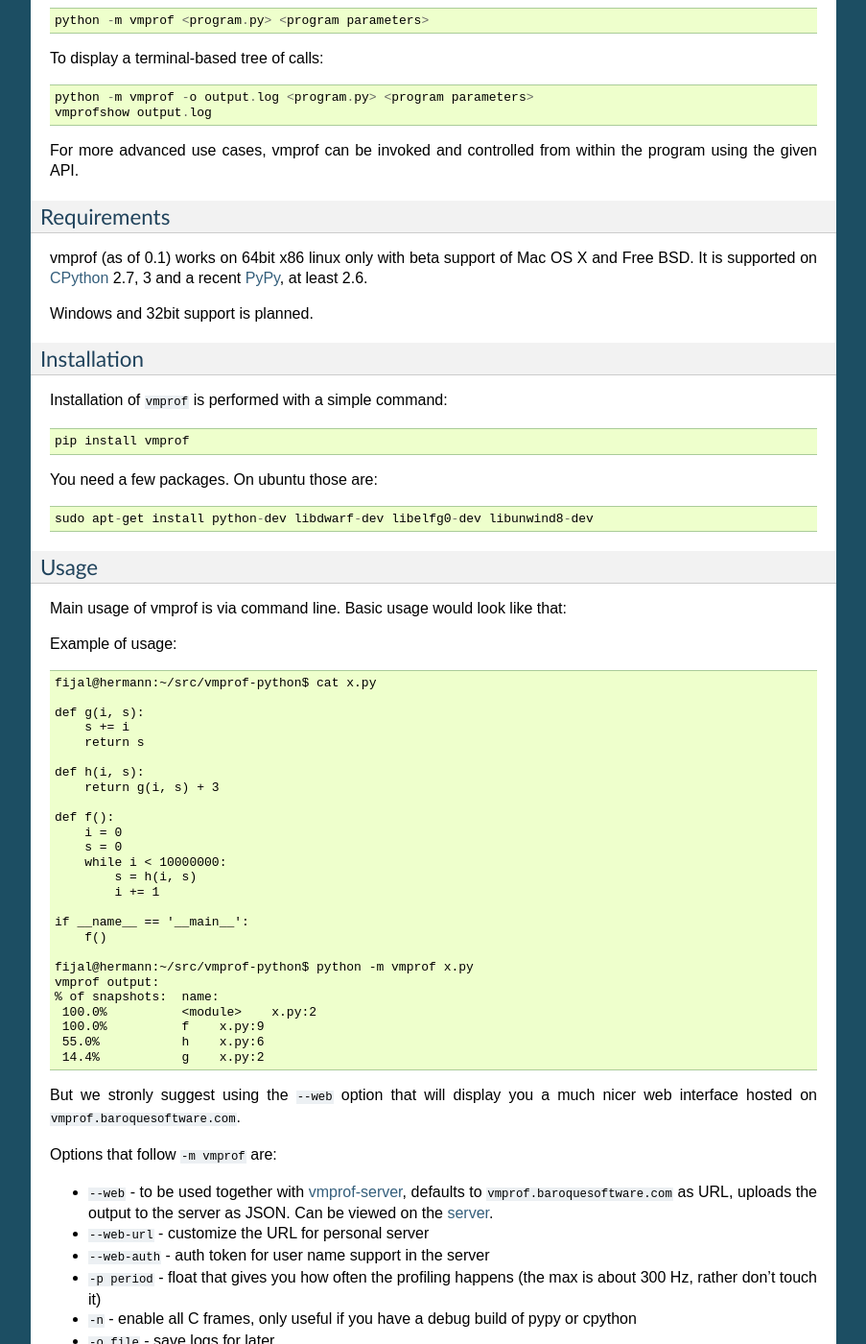
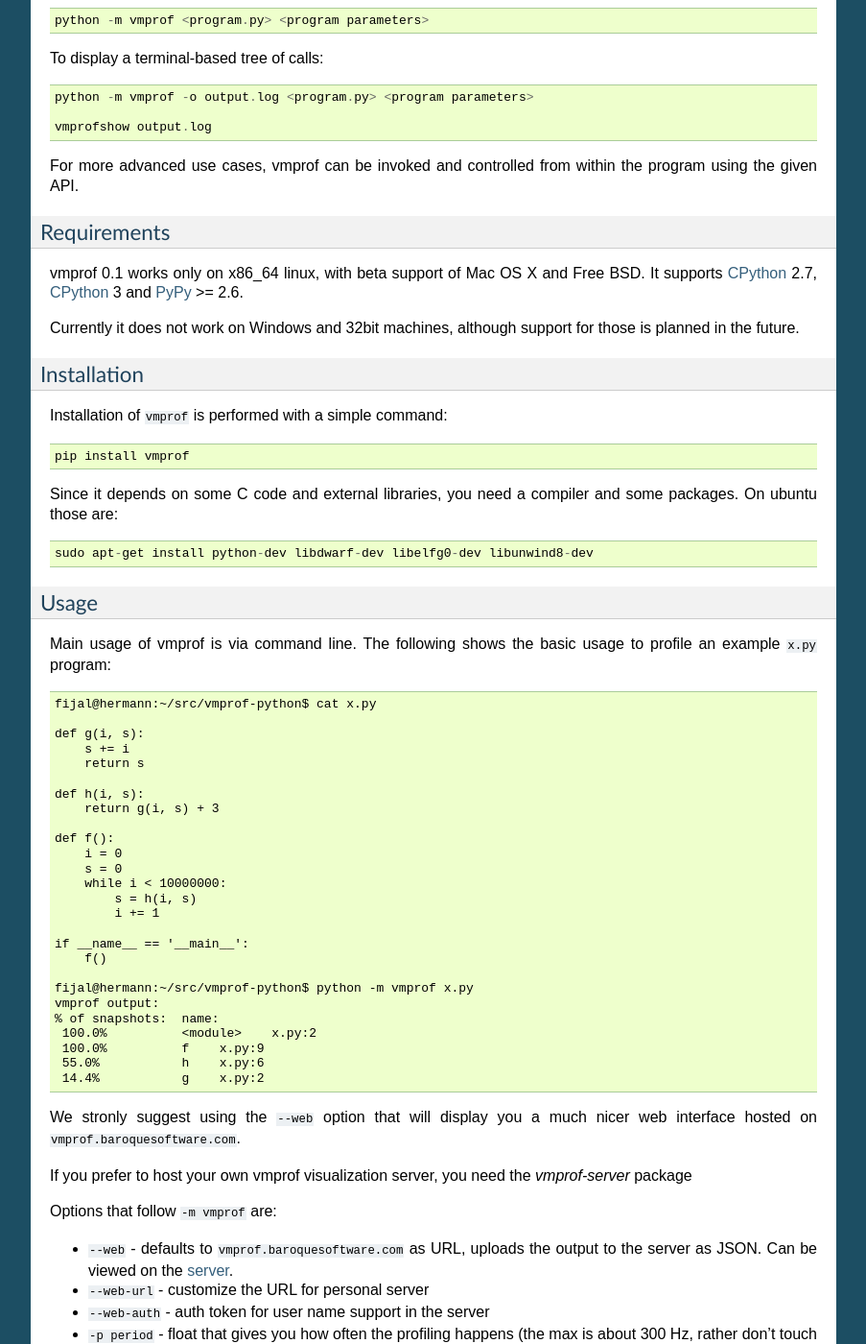
Before and after one commit to vmprof/vmprof-python, a Sphinx documentation site: the page built from docs/index.rst, in a window 1280 px wide and 1400 px high, scrolled down 436 px. Shown: the whole window at 96% size, without its empty margins (198-1101 px from the left). Built offline with Sphinx 7.4.7, drawn with Linux system fonts in a browser that asks for light colours.

Commit message:
more rewording

```diff
--- a/docs/index.rst
+++ b/docs/index.rst
@@ -30,6 +30,7 @@
 To display a terminal-based tree of calls::
 
     python -m vmprof -o output.log <program.py> <program parameters>
+
     vmprofshow output.log
 
 For more advanced use cases, vmprof can be invoked and controlled from within
@@ -43,11 +44,11 @@
 Requirements
 ------------
 
-vmprof (as of 0.1) works on 64bit x86 linux only with beta support
-of Mac OS X and Free BSD. It is supported on
-`CPython`_ 2.7, 3 and a recent `PyPy`_, at least 2.6.
+vmprof 0.1 works only on x86_64 linux, with beta support of Mac OS X and Free
+BSD. It supports  `CPython`_ 2.7, `CPython`_ 3 and `PyPy`_ >= 2.6.
 
-Windows and 32bit support is planned.
+Currently it does not work on Windows and 32bit machines, although support for
+those is planned in the future.
 
 Installation
 ------------
@@ -56,16 +57,16 @@
 
     pip install vmprof
 
-You need a few packages. On ubuntu those are::
+Since it depends on some C code and external libraries, you need a compiler
+and some packages. On ubuntu those are::
 
     sudo apt-get install python-dev libdwarf-dev libelfg0-dev libunwind8-dev
 
 Usage
 -----
 
-Main usage of vmprof is via command line. Basic usage would look like that:
-
-Example of usage::
+Main usage of vmprof is via command line. The following shows the basic usage
+to profile an example ``x.py`` program::
 
   fijal@hermann:~/src/vmprof-python$ cat x.py
 
@@ -97,14 +98,16 @@
 .. _`CPython`: http://python.org
 .. _`PyPy`: http://pypy.org
 
-But we stronly suggest using the ``--web`` option that will display you
-a much nicer web interface hosted on ``vmprof.baroquesoftware.com``.
+We stronly suggest using the ``--web`` option that will display you a much
+nicer web interface hosted on ``vmprof.baroquesoftware.com``.
+
+If you prefer to host your own vmprof visualization server, you need the
+`vmprof-server` package
 
 Options that follow ``-m vmprof`` are:
 
-* ``--web`` - to be used together with `vmprof-server`_, defaults to
-  ``vmprof.baroquesoftware.com`` as URL, uploads the output to the server as
-  JSON. Can be viewed on the `server`_.
+* ``--web`` - defaults to ``vmprof.baroquesoftware.com`` as URL, uploads the
+  output to the server as JSON. Can be viewed on the `server`_.
 
 * ``--web-url`` - customize the URL for personal server
 
```
